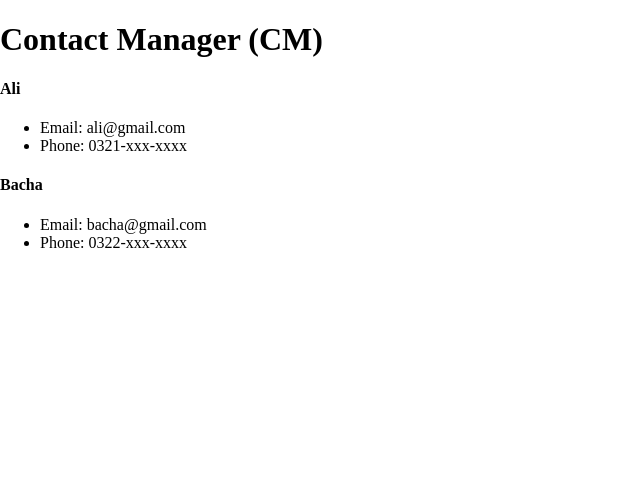
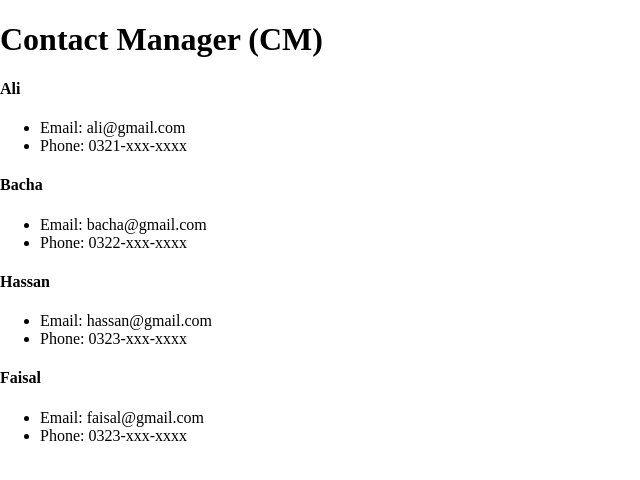
Before and after one commit to M-Ali-B/Contact-Manager, a React (Create React App) app: page / in a window 1280 px wide. Shown: the top 480 px of the page, without its empty margins (0-640 px from the left). Built offline with nearby package versions, Linux system fonts and the light colour scheme.

Commit message:
App.js modified

```diff
--- a/src/App.js
+++ b/src/App.js
@@ -9,6 +9,8 @@ class App extends Component {
         <Header />
       <Contacts name="Ali" email="ali@gmail.com" phone="0321-xxx-xxxx"/>
       <Contacts name="Bacha" email="bacha@gmail.com" phone="0322-xxx-xxxx"/>
+      <Contacts name="Hassan" email="hassan@gmail.com" phone="0323-xxx-xxxx"/>
+      <Contacts name="Faisal" email="faisal@gmail.com" phone="0323-xxx-xxxx"/>
 </div>
     );
   }
```
